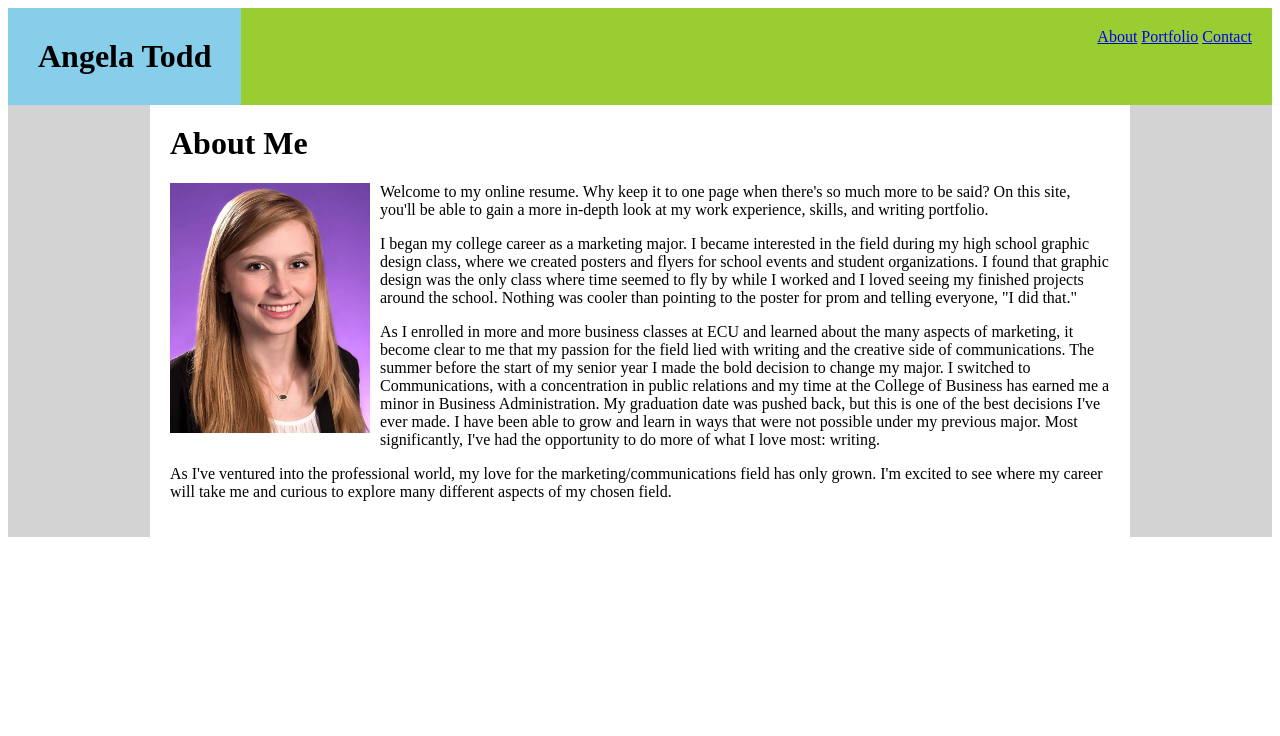
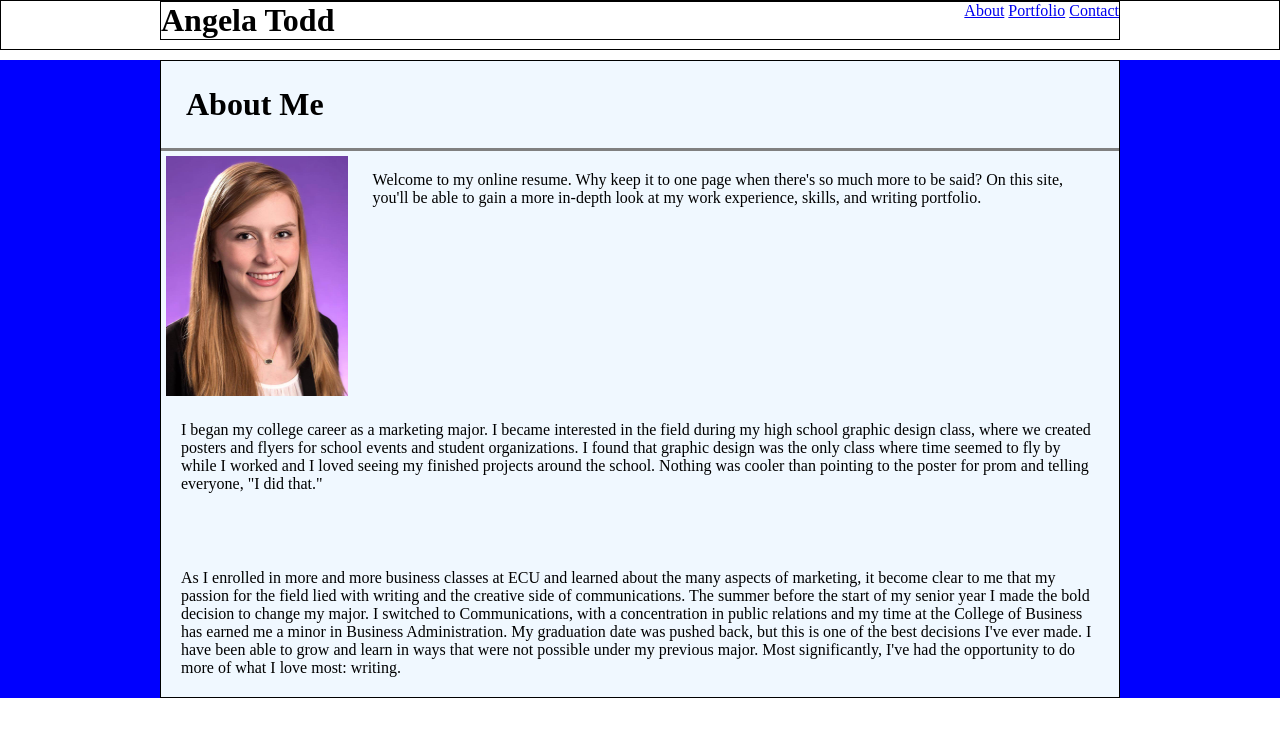
Before and after one commit to AngelaTodd15/basic-portfolio, a plain HTML site: page index.html in a window 1280 px wide. Drawn offline with Linux system fonts and the light colour scheme.

Commit message:
redid css

```diff
--- a/assests/css/style.css
+++ b/assests/css/style.css
@@ -1,50 +1,65 @@
-.name {
-    float: left;
-    background-color: skyblue;
-    padding: 30px;
-    margin: 0px;
+* {
+    box-sizing: border-box;
+    margin: 0 auto;
+    padding: 0;
 }
 
-.navi {
+header {
+height: 50px;
+width: 100%;
+margin: auto;
+text-align: center;
+border: 1px solid black;
+}
+
+.navcontainer {
+display: inline-block;
+width: 960px;
+margin: auto;
+border: 1px solid black;
+}
+
+.name {
+    display: inline-block;
+    float: left;
+    }
+
+.nav {
+        display: inline-block;
+        float: right;
+        }
+
+.left {
+    float: left;
+    width: 20%;
+    padding: 5px;
+}
+
+.right {
     float: right;
-    text-align: right;
-    margin: 0px;
+    width: 80%;
+}
+
+.clear {
+clear: both;
+}
+
+.container {
+    width: 960px;
+    border: 1px solid black;
+    margin-top: 10px;
+    background-color: aliceblue;
+}
+
+p {
     padding: 20px;
 }
-header {
-    background-color: yellowgreen;
+
+.about {
+    padding: 25px;
+    border-bottom: 3px solid gray;
 }
 
-.image {
-    float: left;
-    margin-top: 0px;
-    margin-bottom: 10px;
-    margin-right: 10px;
-    margin-left: 0px;
+.background {
+    background-color: blue;
 }
-.about {
-    width: 960px;
-    margin: 0px;
-}
-.clearfix::after {
-    content: "";
-    display: block;
-    clear: both;
-}
-.container {
-    width: 940px;
-    background: white;
-    margin-top: 0px;
-    margin-bottom: 0px;
-    margin-right: auto;
-    margin-left: auto;
-    padding:20px;
-
-}
-
-h1 {
-    margin-top: 0px
-}
-.background {
-    background-color: lightgray;
-}
--- a/index.html
+++ b/index.html
@@ -1,44 +1,61 @@
 <!DOCTYPE html>
+
 <head>
     <title>Angela Todd's Portfolio</title>
     <link rel="stylesheet" type="text/css" href="assests/css/style.css">
 </head>
-<header class="clearfix">
-    <h1 class="name">Angela Todd</h1>
-    <div class="navi">
+
+<body>
+    <header>
+        <div class="navcontainer">
+            <div class="name">
+                <h1>Angela Todd</h1>
+            </div>
+
+            <div class="nav">
                 <nav>
                     <a href="index.html" target="_blank">About</a>
                     <a href="portfolio.html" target="_blank">Portfolio</a>
                     <a href="contact.html" target="_blank">Contact</a>
-    </nav></div>
+                </nav>
+            </div>
+        </div>
     </header>
+
     <div class="background">
-<body>
+
+
         <div class="container">
-    <h1>About Me</h1>
-    <div class="image">
-    <img src="assests/images/Headshot.jpg" height="250px" width="200px"></div>
-    <p>Welcome to my online resume. Why keep it to one page when there&apos;s so much more to be said?
-        On this site, you&apos;ll be able to gain a more in-depth look at my work experience, skills,
+            <h1 class="about">About Me</h1>
+
+            <img class="left" src="assests/images/Headshot.jpg" height="250px" width="200px">
+
+            <p class="right">Welcome to my online resume. Why keep it to one page when there's so much more to be said?
+                On this site, you'll be able to gain a more in-depth look at my work experience, skills,
                 and writing portfolio.</p>
 
-    <p> I began my college career as a marketing major. I became interested in the field during my
+
+            <p class="clear"> I began my college career as a marketing major. I became interested in the field during my
                 high school graphic design class, where we created posters and flyers for school events and
                 student organizations. I found that graphic design was the only class where time seemed to fly
                 by while I worked and I loved seeing my finished projects around the school. Nothing was cooler
-        than pointing to the poster for prom and telling everyone, &quot;I did that.&quot;</p>
-
+                than pointing to the poster for prom and telling everyone, "I did that."</p>
+                <br><br>
             <p>As I enrolled in more and more business classes at ECU and learned about the many aspects of marketing,
                 it become clear to me that my passion for the field lied with writing and the creative side of
-         communications. The summer before the start of my senior year I made the bold decision to change my major.
-         I switched to Communications, with a concentration in public relations and my time at the College of Business
-          has earned me a minor in Business Administration. My graduation date was pushed back, but this is one of
-          the best decisions I&apos;ve ever made. I have been able to grow and learn in ways that were not possible under
-         my previous major. Most significantly, I&apos;ve had the opportunity to do more of what I love most: writing.</p>
+                communications. The summer before the start of my senior year I made the bold decision to change my
+                major.
+                I switched to Communications, with a concentration in public relations and my time at the College of
+                Business
+                has earned me a minor in Business Administration. My graduation date was pushed back, but this is one
+                of
+                the best decisions I&apos;ve ever made. I have been able to grow and learn in ways that were not
+                possible under
+                my previous major. Most significantly, I&apos;ve had the opportunity to do more of what I love most:
+                writing.</p>
+        </div>
 
-    <p>As I&apos;ve ventured into the professional world, my love for the marketing/communications field has only grown.
-        I&apos;m excited to see where my career will take me and curious to explore many different aspects of my chosen field.</p>
     </div>
 </body>
-</div>
+
 </html>
```
Lines whose indentation alone changed are shown as unchanged.
